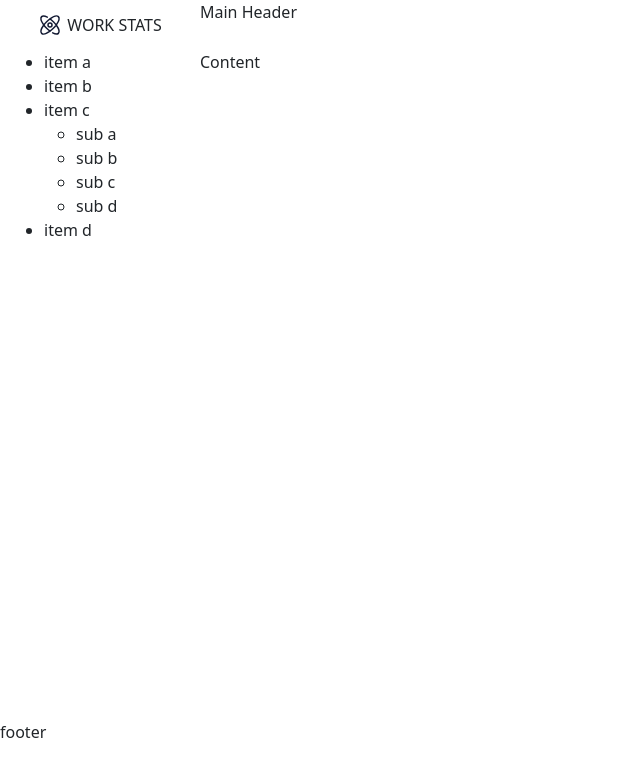
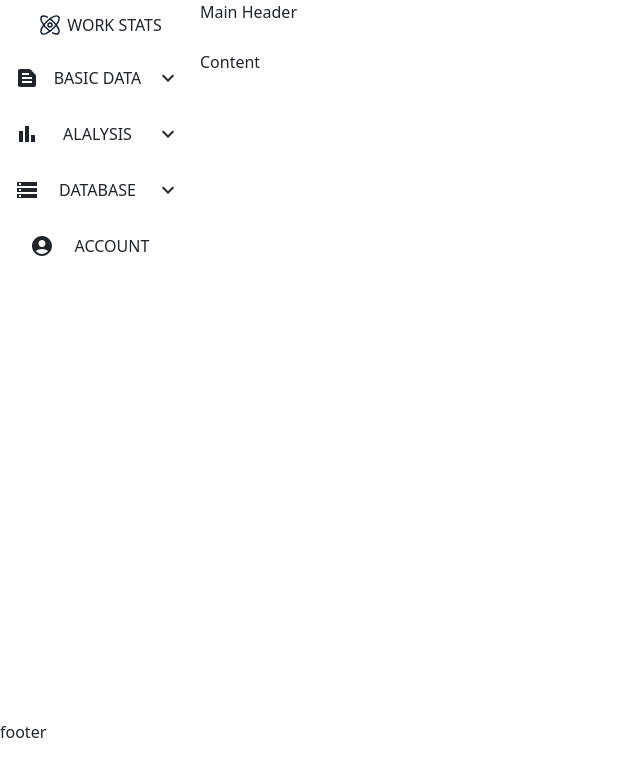
Before and after one commit to Baboomba/data-warehouse, a React (Create React App) app: page / in a window 1280 px wide. Shown: the top 776 px of the page, without its empty margins (0-640 px from the left). Built offline with nearby package versions, Linux system fonts and the light colour scheme.

Commit message:
wrote the component of side menu

```diff
--- a/package.json
+++ b/package.json
@@ -3,7 +3,9 @@
   "version": "0.1.0",
   "private": true,
   "dependencies": {
-    "@mui/icons-material": "^5.14.18",
+    "@emotion/react": "^11.11.1",
+    "@emotion/styled": "^11.11.0",
+    "@mui/icons-material": "^5.14.19",
     "@testing-library/jest-dom": "^5.17.0",
     "@testing-library/react": "^13.4.0",
     "@testing-library/user-event": "^13.5.0",
--- /dev/null
+++ b/src/component/sideMenu/SideMenu.css
@@ -0,0 +1,22 @@
+.side-menu-bg {
+    width: 200px;
+    height: 90vh;
+    position: fixed;
+}
+
+.main-menu-list {
+    overflow-y: scroll;
+    height: calc(90vh - 50px);
+}
+
+::-webkit-scrollbar {
+    width: 10px;
+}
+
+::-webkit-scrollbar-thumb {
+    border-radius: 12px 12px 12px 12px;
+}
+
+.side-menu-bg:hover ::-webkit-scrollbar-thumb {
+    background-color: rgba(100, 149, 237, 0.6);
+}
--- a/src/component/sideMenu/SideMenu.jsx
+++ b/src/component/sideMenu/SideMenu.jsx
@@ -1,9 +1,10 @@
 import { Logo } from "./logo/Logo";
 import MenuList from "./menuList/MenuList";
+import './SideMenu.css';
 
 const SideMenu = () => {
     return (
-        <div>
+        <div className="side-menu-bg">
             <Logo />
             <MenuList />
         </div>
--- a/src/component/sideMenu/listItem/ListItem.css
+++ b/src/component/sideMenu/listItem/ListItem.css
@@ -0,0 +1,67 @@
+.sublist-open, .sublist-close {
+
+    list-style-type: none;
+    padding: 0;
+}
+
+.sublist-close {
+    display: none;
+}
+
+
+/* main menu list */
+.menu-items {
+    width: 100%;
+    height: 50px;
+    cursor: pointer;
+    border-radius: 15px;
+    transition: background-color 0.4s ease-out;
+    display: flex;
+    align-items: center;
+    justify-content: center;
+}
+
+.menu-items:hover {
+    background-color: rgb(100, 149, 237, 0.4);
+    /* transition: background-color 0.1s ease-in; */
+}
+
+.menu-items:active {
+    background-color: rgb(100, 149, 237, 0.75);
+}
+
+
+/* sub menu list */
+.submenu-items {
+    width: 90%;
+    height: 40px;
+    margin-top: 5px;
+    margin-left: 10px;
+    border-radius: 14px;
+    transition: background-color 0.4s ease-out;
+    display: flex;
+    align-items: center;
+    justify-content: center;
+    cursor: pointer;
+}
+
+.submenu-items:hover {
+    background-color: rgb(100, 149, 237, 0.4);
+}
+
+.submenu-items:active {
+    background-color: rgb(100, 149, 237, 0.75);
+}
+
+
+
+/* arrow adjustment */
+.list-arrow {
+    margin-right: 5px;
+}
+
+.item-text {
+    width: 60%;
+    display: flex;
+    justify-content: center;
+}
--- a/src/component/sideMenu/listItem/ListItem.jsx
+++ b/src/component/sideMenu/listItem/ListItem.jsx
@@ -1,14 +1,21 @@
 import { useState } from "react";
 import { MENU_ITEM } from "../../../settings";
+import './ListItem.css';
+import KeyboardArrowDownIcon from '@mui/icons-material/KeyboardArrowDown';
+import KeyboardArrowUpIcon from '@mui/icons-material/KeyboardArrowUp';
 
-const SimpleItem = ({ menuname }) => {
+
+const SimpleItem = ({ menuitem }) => {
     return (
-        <label>{menuname}</label>
+        <label className="menu-items">
+            {MENU_ITEM[menuitem].icon}
+            <span className="item-text">{MENU_ITEM[menuitem].name}</span>
+        </label>
     );
 };
 
 
-const CollapseItem = ({ menuname }) => {
+const CollapseItem = ({ menuitem }) => {
     const [IsCollapsed, setIsCollapsed] = useState(false);
 
     const selectClassName = () => {
@@ -23,25 +30,23 @@ const CollapseItem = ({ menuname }) => {
         setIsCollapsed(!IsCollapsed);
     }
 
-    const condition = (item) => {
-        if (MENU_ITEM[item].collapse)
-        {
-            return MENU_ITEM[item].submenu.map(
-                sub => <li>{sub}</li>
-            )
-        }
-    };
-
     const handleListItem = () => {
-        const items = Object.keys(MENU_ITEM);
-
-        return items.map(item => condition(item));
+        return MENU_ITEM[menuitem].submenu.map(
+                sub => <li className="submenu-items">{sub}</li>
+        )
     };
 
     return (
         <div>
-            <label>{menuname}</label>
-            <ul className={selectClassName()} onClick={handleClick}>
+            <label onClick={handleClick} className="menu-items">
+                {MENU_ITEM[menuitem].icon}
+                <span className="item-text">{MENU_ITEM[menuitem].name}</span>
+                {IsCollapsed ?
+                  <KeyboardArrowUpIcon className="list-arrow" /> :
+                  <KeyboardArrowDownIcon className="list-arrow" />
+                }
+            </label>
+            <ul className={selectClassName()}>
                 {handleListItem()}
             </ul>
         </div>
--- a/src/component/sideMenu/menuList/MenuList.css
+++ b/src/component/sideMenu/menuList/MenuList.css
@@ -0,0 +1,8 @@
+.main-menu-list {
+    list-style-type: none;
+    padding: 0;
+}
+
+.main-menu-list-item {
+    padding: 3px;
+}
--- a/src/component/sideMenu/menuList/MenuList.jsx
+++ b/src/component/sideMenu/menuList/MenuList.jsx
@@ -1,16 +1,16 @@
 import { CollapseItem, SimpleItem } from "../listItem/ListItem";
 import { MENU_ITEM } from "../../../settings";
-
+import './MenuList.css';
 
 
 const CreateList = () => {
     const items = Object.keys(MENU_ITEM);
     return items.map(item => (
-        <li key={item} className="li-items">
+        <li key={item} className="main-menu-list-item">
             {
                 MENU_ITEM[item].collapse ?
-                <CollapseItem menuname={MENU_ITEM[item].name} /> :
-                <SimpleItem menuname={MENU_ITEM[item].name} />
+                <CollapseItem menuitem={item} /> :
+                <SimpleItem menuitem={item} />
             }
         </li>
     ))
@@ -18,10 +18,11 @@ const CreateList = () => {
 
 const MenuList = () => {
     return (
-        <div>
-            <ul>
+        <div className="main-menu-bg">
+            <ul className="main-menu-list" >
                 {CreateList()}
             </ul>
+            <div className="scroll-cover"></div>
         </div>
     );
 };
--- a/src/page/home/Home.css
+++ b/src/page/home/Home.css
@@ -7,6 +7,7 @@
 .main-grid-left {
     height: 90vh;
     width: 200px;
+    padding: 0;
 }
 
 .main-grid-right {
--- a/src/settings.js
+++ b/src/settings.js
@@ -1,16 +1,25 @@
+import BarChartIcon from '@mui/icons-material/BarChart';
+import TextSnippetIcon from '@mui/icons-material/TextSnippet';
+import StorageIcon from '@mui/icons-material/Storage';
+import AccountCircleIcon from '@mui/icons-material/AccountCircle';
+
+
 const MENU_ITEM = {
     item1 : {
-        name : 'item a',
-        collapse : false,
-        submenu : null
+        name : 'BASIC DATA',
+        icon : <TextSnippetIcon />,
+        collapse : true,
+        submenu : [
+            'product',
+            'model',
+            'promotion',
+            'category'
+        ]
     },
+
     item2 : {
-        name : 'item b',
-        collapse : false,
-        submenu : null
-    },
-    item3 : {
-        name : 'item c',
+        name : 'ALALYSIS',
+        icon : <BarChartIcon />,
         collapse : true,
         submenu : [
             'sub a',
@@ -19,11 +28,25 @@ const MENU_ITEM = {
             'sub d'
         ]
     },
+
+    item3 : {
+        name : 'DATABASE',
+        icon: <StorageIcon />,
+        collapse : true,
+        submenu : [
+            'samsung',
+            'toss',
+            'insurance'
+        ]
+    },
+
     item4 : {
-        name : 'item d',
+        name : 'ACCOUNT',
+        icon : <AccountCircleIcon />,
         collapse : false,
         submenu : null
     }
 };
 
+
 export { MENU_ITEM };
```
Also changed, not shown: 1 other file (tests, documents, lock files or other folders).
